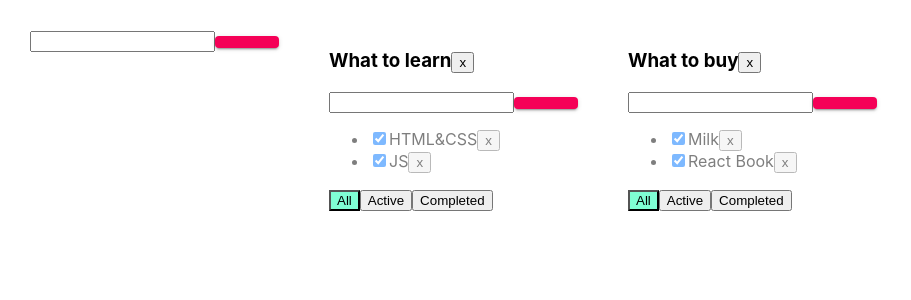
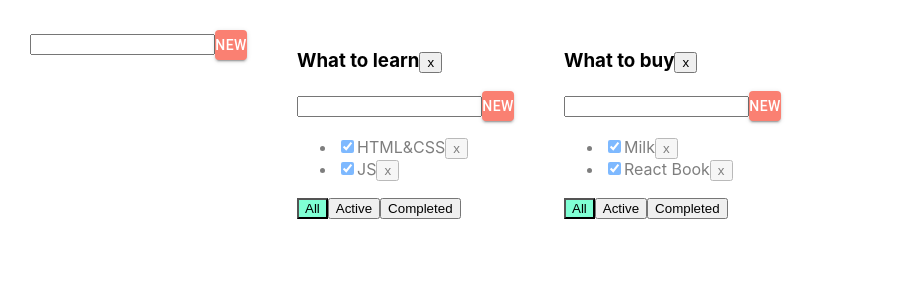
Before and after one commit to UlianaOr/ToodoList, a React (Create React App) app: page / in a window 1280 px wide. Shown: the top 300 px of the page, without its empty margins (0-911 px from the left). Built offline with nearby package versions, Linux system fonts and the light colour scheme.

Commit message:
styleButton

```diff
--- a/src/AddItemForm.tsx
+++ b/src/AddItemForm.tsx
@@ -37,7 +37,7 @@ export function AddItemForm(props: AddItemFormPropsType) {
                className={error ? "error" : ""}
         />
         {/* <button onClick={addItem}>+</button> */}
-        <Button variant="contained" color="secondary"></Button>
+        <Button variant="contained" color="primary" onClick={addItem} style = {{maxWidth:'30px', maxHeight: '30px',minHeight: '30px', minWidth: '30px', backgroundColor: 'salmon'}}>NEW</Button>
 
         {error && <div className="error-message">{error}</div>}
     </div>
```
